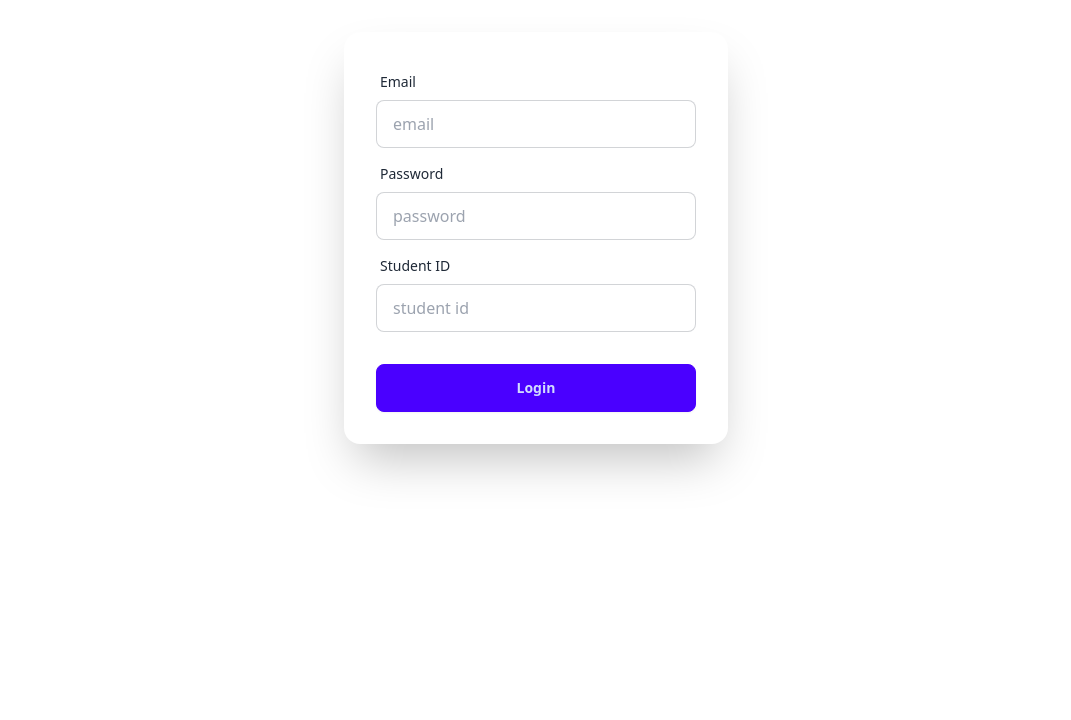
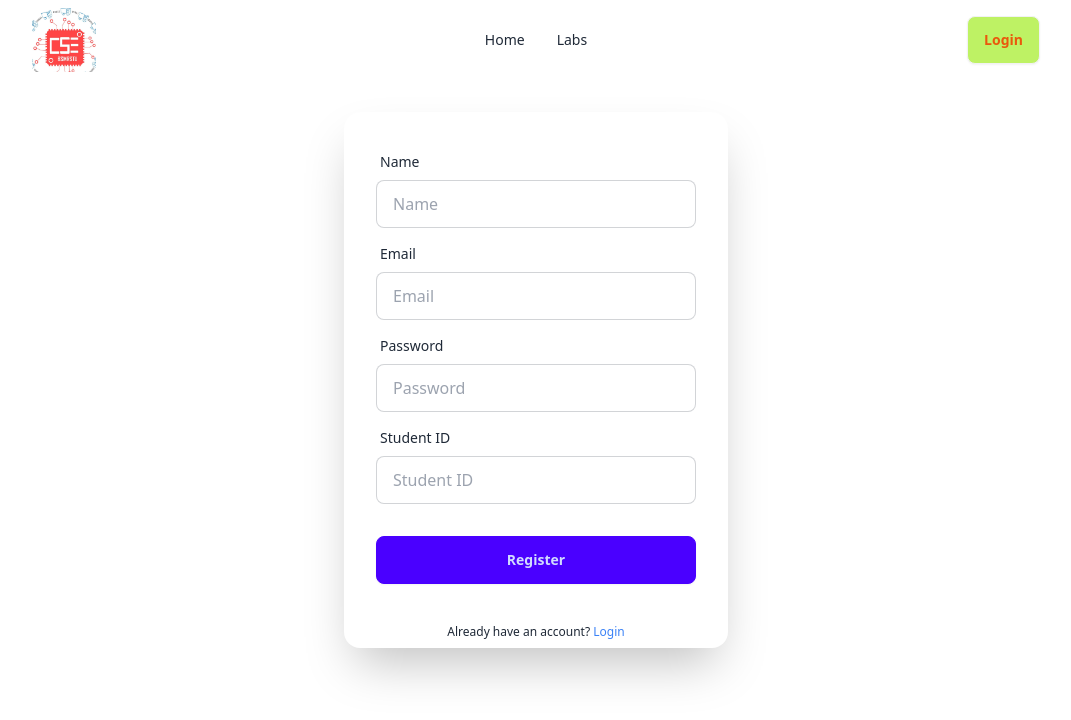
Before and after one commit to jobaer6768/lab-assistant, a React (Vite) app: page /register in a window 1280 px wide. Shown: the top 720 px of the page, without its empty margins (104-1175 px from the left). Built offline with nearby package versions, Linux system fonts and the light colour scheme.

Commit message:
updated register and login page and refactor the code

```diff
--- a/package.json
+++ b/package.json
@@ -10,6 +10,7 @@
     "preview": "vite preview"
   },
   "dependencies": {
+    "axios": "^1.6.7",
     "localforage": "^1.10.0",
     "match-sorter": "^6.3.4",
     "react": "^18.2.0",
--- a/src/components/shared/Navbar.jsx
+++ b/src/components/shared/Navbar.jsx
@@ -1,36 +1,88 @@
+import { Link } from "react-router-dom";
+
+// Navbar component for navigation
 const Navbar = () => {
-  return <div>
+  return (
+    <div>
+      {/* Navbar container */}
       <div className="container w-4/5 mx-auto">
-      <div className=" navbar bg-base-100">
+        {/* Navbar layout */}
+        <div className="navbar bg-base-100">
+          {/* Start of navbar */}
           <div className="navbar-start">
+            {/* Dropdown menu for small screens */}
             <div className="dropdown">
-            <div tabIndex={0} role="button" className="btn btn-ghost lg:hidden">
-              <svg xmlns="http://www.w3.org/2000/svg" className="h-5 w-5" fill="none" viewBox="0 0 24 24" stroke="currentColor"><path strokeLinecap="round" strokeLinejoin="round" strokeWidth="2" d="M4 6h16M4 12h8m-8 6h16" /></svg>
+              {/* Toggle button for dropdown menu */}
+              <div
+                tabIndex={0}
+                role="button"
+                className="btn btn-ghost lg:hidden"
+              >
+                <svg
+                  xmlns="http://www.w3.org/2000/svg"
+                  className="h-5 w-5"
+                  fill="none"
+                  viewBox="0 0 24 24"
+                  stroke="currentColor"
+                >
+                  <path
+                    strokeLinecap="round"
+                    strokeLinejoin="round"
+                    strokeWidth="2"
+                    d="M4 6h16M4 12h8m-8 6h16"
+                  />
+                </svg>
               </div>
-            <ul tabIndex={0} className="menu menu-sm dropdown-content mt-3 z-[1] p-2 shadow bg-base-100 rounded-box w-52">
-              <li><a>Home</a></li>
-              <li><a>Department</a></li>
-              <li><a>Upload</a></li>
-              <li><a>Login</a></li>
+              {/* Dropdown menu items */}
+              <ul
+                tabIndex={0}
+                className="menu menu-sm dropdown-content mt-3 z-[1] p-2 shadow bg-base-100 rounded-box w-52"
+              >
+                {/* Home link */}
+                <li>
+                  <Link to="/">Home</Link>
+                </li>
+                {/* Labs link */}
+                <li>
+                  <Link to="/labs">Labs</Link>
+                </li>
               </ul>
             </div>
-          {/* BSMRSTU CSE LOGO */}
-          <a><img className="w-12 h-12 md:w-16 md:h-16" src="/src/assets/images/cse-logo.jpg" alt="" /></a>
+            {/* BSMRSTU CSE LOGO with link to home */}
+            <Link to="/">
+              <img
+                className="w-12 h-12 md:w-16 md:h-16"
+                src="/src/assets/images/cse-logo.jpg"
+                alt=""
+              />
+            </Link>
           </div>
+          {/* Center of navbar */}
           <div className="navbar-center hidden lg:flex">
+            {/* Horizontal menu for larger screens */}
             <ul className="menu menu-horizontal px-1">
-            <li><a>Home</a></li>
-            <li><a>Department</a></li>
-            <li><a>Upload</a></li>
-            <li><a>Login</a></li>
+              {/* Home link */}
+              <li>
+                <Link to="/">Home</Link>
+              </li>
+              {/* Labs link */}
+              <li>
+                <Link to="/labs">Labs</Link>
+              </li>
             </ul>
           </div>
+          {/* End of navbar */}
+          {/* Right side of navbar */}
           <div className="navbar-end">
-          <a className="btn text-orange-600 bg-lime-300 ">Download</a>
+            {/* Login link */}
+            <Link to="/login" className="btn text-orange-600 bg-lime-300">
+              Login
+            </Link>
           </div>
         </div>
       </div>
-  </div>;
+    </div>
+  );
 };
 
 export default Navbar;
--- /dev/null
+++ b/src/hooks/useAxiosPublic.jsx
@@ -0,0 +1,28 @@
+import axios from "axios";
+
+const axiosPublic = axios.create({
+  baseURL: "http://localhost:8000",
+});
+
+// Add a request interceptor to include the token in the headers
+axiosPublic.interceptors.request.use(
+  (config) => {
+    // Get token from session storage
+    const token = sessionStorage.getItem("token");
+    // If token exists, add it to the headers
+    if (token) {
+      config.headers.Authorization = `Bearer ${token}`;
+    }
+    return config;
+  },
+  (error) => {
+    // Handle request errors
+    return Promise.reject(error);
+  }
+);
+
+const useAxiosPublic = () => {
+  return axiosPublic;
+};
+
+export default useAxiosPublic;
--- a/src/layouts/Main.jsx
+++ b/src/layouts/Main.jsx
@@ -1,8 +1,10 @@
 import { Outlet } from "react-router-dom";
+import Navbar from "../components/shared/Navbar";
 
 const Main = () => {
   return (
     <div>
+      <Navbar></Navbar>
       <Outlet></Outlet>
     </div>
   );
--- a/src/pages/Login/Login.jsx
+++ b/src/pages/Login/Login.jsx
@@ -1,28 +1,100 @@
+import { useState } from "react";
+import { Link, useLocation, useNavigate } from "react-router-dom";
+import useAxiosPublic from "../../hooks/useAxiosPublic";
+
+// TODO: TOKEN
 const Login = () => {
-  return <div>
+  // Define state variables to store form data
+  const [email, setEmail] = useState("");
+  const [password, setPassword] = useState("");
+  const [token, setToken] = useState("");
+
+  // Get current location
+  const location = useLocation();
+  const navigate = useNavigate();
+
+  // Get axios instance
+  const axiosPublic = useAxiosPublic();
+
+  // Handle form submission
+  const handleSubmit = async (e) => {
+    e.preventDefault();
+
+    // Prepare data object with user login information
+    const userData = {
+      email,
+      password,
+    };
+
+    try {
+      // Make POST request to backend login route
+      const response = await axiosPublic.post("/auth/login", userData);
+
+      // Handle successful login
+      console.log(response.data);
+      const { token } = response.data;
+      setToken(token);
+      sessionStorage.setItem("token", token);
+      // Redirect user to dashboard or any other route upon successful login
+      // Use the previous location if available, otherwise redirect to dashboard
+      const { from } = location.state || { from: { pathname: "/" } };
+      navigate(from, { replace: true });
+    } catch (error) {
+      // Handle login error
+      console.error("Error logging in:", error);
+      // Display error message to the user
+      // You can use a toast library or any other method to display error messages
+    }
+  };
+
+  return (
+    <div>
       {/* Login Page */}
       <div className="w-4/5 container mx-auto flex justify-center my-8">
         <div className="card shrink-0 w-full max-w-sm shadow-2xl bg-base-100">
-        <form className="card-body">
+          <form onSubmit={handleSubmit} className="card-body">
             <div className="form-control">
               <label className="label">
                 <span className="label-text">Email</span>
               </label>
-            <input type="email" placeholder="email" className="input input-bordered" required />
+              <input
+                type="email"
+                placeholder="Email"
+                className="input input-bordered"
+                value={email}
+                onChange={(e) => setEmail(e.target.value)}
+                required
+              />
             </div>
             <div className="form-control">
               <label className="label">
                 <span className="label-text">Password</span>
               </label>
-            <input type="password" placeholder="password" className="input input-bordered" required />
+              <input
+                type="password"
+                placeholder="Password"
+                className="input input-bordered"
+                value={password}
+                onChange={(e) => setPassword(e.target.value)}
+                required
+              />
             </div>
             <div className="form-control mt-6">
-            <button className="btn btn-primary">Login</button>
+              <button type="submit" className="btn btn-primary">
+                Login
+              </button>
             </div>
           </form>
+          <p className="text-center my-2 text-xs">
+            Do not have an account?{" "}
+            <Link to="/register" className="text-blue-500">
+              Register
+            </Link>
+          </p>
         </div>
       </div>
-  </div>;
+    </div>
+  );
 };
 
 export default Login;
--- a/src/pages/Register/Register.jsx
+++ b/src/pages/Register/Register.jsx
@@ -1,34 +1,115 @@
+import { useState } from "react";
+import { Link } from "react-router-dom";
+import useAxiosPublic from "../../hooks/useAxiosPublic";
+
 const Register = () => {
-  return <div>
-    {/* Register page */}
+  // Define state variables to store form data
+  const [name, setName] = useState("");
+  const [email, setEmail] = useState("");
+  const [password, setPassword] = useState("");
+  const [studentID, setStudentID] = useState("");
+
+  // Get history object for navigation
+
+  // Get axios instance
+  const axiosPublic = useAxiosPublic();
+
+  // Handle form submission
+  const handleSubmit = async (e) => {
+    e.preventDefault();
+
+    // Prepare data object with user registration information
+    const userData = {
+      name,
+      email,
+      password,
+      studentID,
+    };
+
+    try {
+      // Make POST request to backend register route
+      const response = await axiosPublic.post("/auth/register", userData);
+
+      // Handle successful registration
+      console.log(response.data);
+      // Redirect user to login page or any other route upon successful registration
+    } catch (error) {
+      // Handle registration error
+      console.error("Error registering user:", error);
+    }
+  };
+
+  return (
     <div className="w-4/5 container mx-auto flex justify-center my-8">
       <div className="card shrink-0 w-full max-w-sm shadow-2xl bg-base-100">
-        <form className="card-body">
+        <form onSubmit={handleSubmit} className="card-body">
+          <div className="form-control">
+            <label className="label">
+              <span className="label-text">Name</span>
+            </label>
+            <input
+              type="text"
+              placeholder="Name"
+              className="input input-bordered"
+              value={name}
+              onChange={(e) => setName(e.target.value)}
+              required
+            />
+          </div>
           <div className="form-control">
             <label className="label">
               <span className="label-text">Email</span>
             </label>
-            <input type="email" placeholder="email" className="input input-bordered" required />
+            <input
+              type="email"
+              placeholder="Email"
+              className="input input-bordered"
+              value={email}
+              onChange={(e) => setEmail(e.target.value)}
+              required
+            />
           </div>
           <div className="form-control">
             <label className="label">
               <span className="label-text">Password</span>
             </label>
-            <input type="password" placeholder="password" className="input input-bordered" required />
+            <input
+              type="password"
+              placeholder="Password"
+              className="input input-bordered"
+              value={password}
+              onChange={(e) => setPassword(e.target.value)}
+              required
+            />
           </div>
           <div className="form-control">
             <label className="label">
               <span className="label-text">Student ID</span>
             </label>
-            <input type="password" placeholder="student id" className="input input-bordered" required />
+            <input
+              type="text"
+              placeholder="Student ID"
+              className="input input-bordered"
+              value={studentID}
+              onChange={(e) => setStudentID(e.target.value)}
+              required
+            />
           </div>
           <div className="form-control mt-6">
-            <button className="btn btn-primary">Login</button>
+            <button type="submit" className="btn btn-primary">
+              Register
+            </button>
           </div>
         </form>
+        <p className="text-center my-2 text-xs">
+          Already have an account?{" "}
+          <Link to="/login" className="text-blue-500">
+            Login
+          </Link>
+        </p>
       </div>
     </div>
-    </div>;
+  );
 };
 
 export default Register;
```
Also changed, not shown: src/pages/Home/Home.jsx (+0 -8 lines), src/routes/Router.jsx (+6 -1 lines), test.html (deleted, +0 -12 lines), 1 other file (tests, documents, lock files or other folders). Lines whose indentation alone changed are shown as unchanged.
